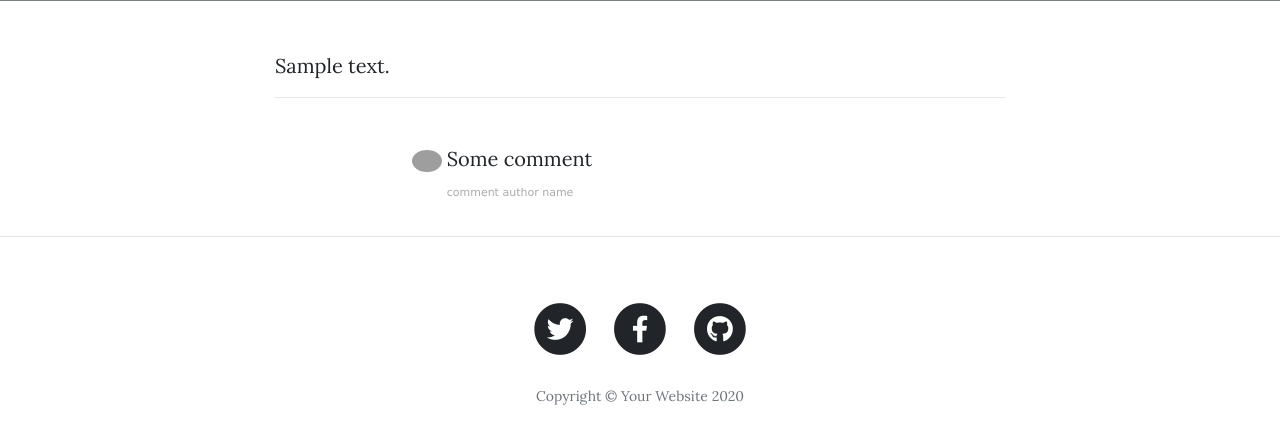
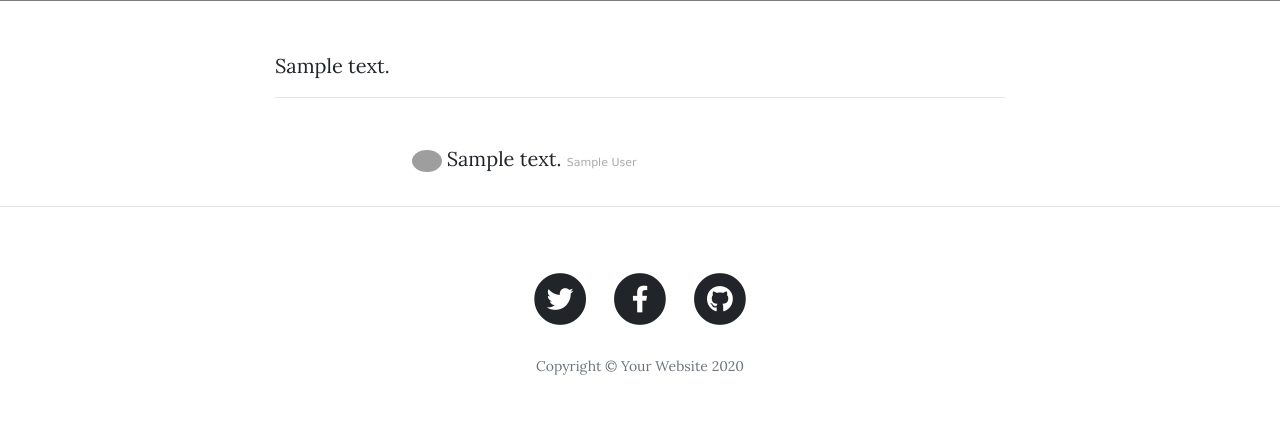
Before and after one commit to hivercodes/flaskblogsql02, a Flask app: page /post/1 in a window 1280 px wide. Shown: the part 560-999 px from the top of the page. Run offline with Flask 2, Linux system fonts and the light colour scheme; tables that the repository leaves empty hold one stand-in row (values such as "Sample post"); grey boxes marked "Sample" are stand-in pictures; some libraries are stand-ins or nearby versions; grey boxes are pictures that could not be loaded.

Commit message:
Coments are now displayed with names on the blogposts.

```diff
--- a/main.py
+++ b/main.py
@@ -146,6 +146,7 @@ def show_post(post_id):
     requested_post = BlogPost.query.get(post_id)
     form = CommentForm()
     user_id = None
+    coms = []
     if current_user.is_authenticated:
         user_id = current_user.id
     if form.validate_on_submit() and request.method == "POST":
@@ -155,7 +156,13 @@ def show_post(post_id):
             parent_post=requested_post)
         db.session.add(new_comment)
         db.session.commit()
-    return render_template("post.html", post=requested_post, form=form, user_id=user_id)
+    if request.method == "GET":
+
+        comments = Comment.query.all()
+        for comment in comments:
+            if comment.parent_post.id == post_id:
+                coms.append(comment)
+    return render_template("post.html", post=requested_post, form=form, user_id=user_id, comments=coms)
 
 
 @app.route("/about")
--- a/templates/post.html
+++ b/templates/post.html
@@ -38,23 +38,27 @@
 
 
 <!--           Comments Area -->
+
           <div class="col-lg-8 col-md-10 mx-auto comment">
-            {% if current_user.is_authenticated: %}
-            {{ wtf.quick_form(form, novalidate=True, button_map={"submit": "primary"}) }}
-            {% endif %}
+
               <ul class="commentList">
                 <li>
+                  {% for comment in comments %}
                     <div class="commenterImage">
                       <img src="https://pbs.twimg.com/profile_images/744849215675838464/IH0FNIXk.jpg"/>
                     </div>
                     <div class="commentText">
-                      <p>Some comment</p>
-                      <span class="date sub-text">comment author name</span>
+                      {{comment.text|safe}}
+                      <span class="date sub-text">{{comment.comment_author.name}}</span>
                     </div>
-
+                  {% endfor %}
                 </li>
               </ul>
+                                  {% if current_user.is_authenticated: %}
+            {{ wtf.quick_form(form, novalidate=True, button_map={"submit": "primary"}) }}
+            {% endif %}
             </div>
+
 
 
           </div>
```
